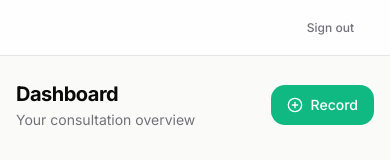
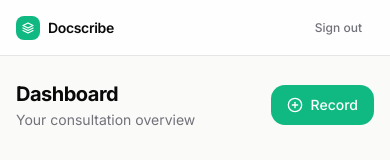
Before and after one commit to ilulale/docscribe, a React (Vite) app in the folder frontend/: page / in a window 390 px wide. Shown: the top 160 px of the page. Built offline with nearby package versions, Linux system fonts and the light colour scheme; no server answers; sample sign-in values are in the browser's storage.

Commit message:
Show Docscribe logo in top bar on mobile

```diff
--- a/frontend/src/components/layout/TopBar.jsx
+++ b/frontend/src/components/layout/TopBar.jsx
@@ -4,8 +4,27 @@ export default function TopBar() {
   const logout = useAuthStore((s) => s.logout);
 
   return (
-    <header className="h-14 border-b border-border bg-white/80 backdrop-blur-sm px-6 flex items-center justify-end shrink-0">
-      <button onClick={logout} className="btn-ghost text-xs">
+    <header className="h-14 border-b border-border bg-white/80 backdrop-blur-sm px-4 sm:px-6 flex items-center justify-between shrink-0">
+      <div className="flex items-center gap-2 lg:hidden">
+        <div className="w-6 h-6 rounded-lg bg-accent flex items-center justify-center">
+          <svg
+            width="12"
+            height="12"
+            viewBox="0 0 24 24"
+            fill="none"
+            stroke="white"
+            strokeWidth="2.5"
+            strokeLinecap="round"
+            strokeLinejoin="round"
+          >
+            <path d="M12 2L2 7l10 5 10-5-10-5z" />
+            <path d="M2 17l10 5 10-5" />
+            <path d="M2 12l10 5 10-5" />
+          </svg>
+        </div>
+        <span className="text-sm font-semibold tracking-tight">Docscribe</span>
+      </div>
+      <button onClick={logout} className="btn-ghost text-xs ml-auto">
         Sign out
       </button>
     </header>
```
